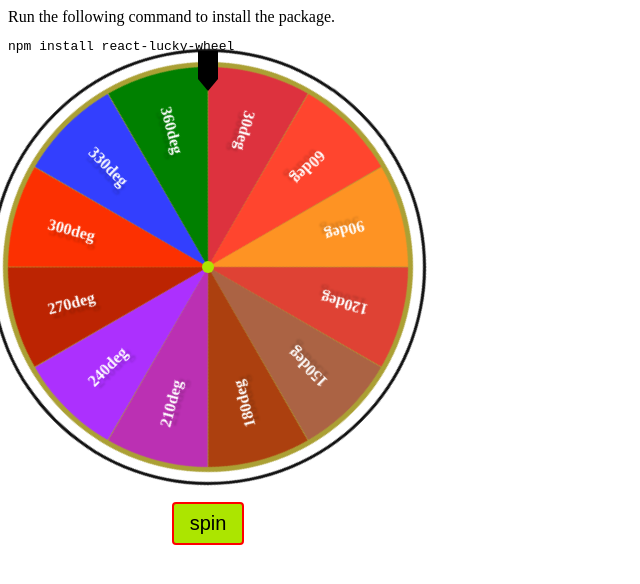
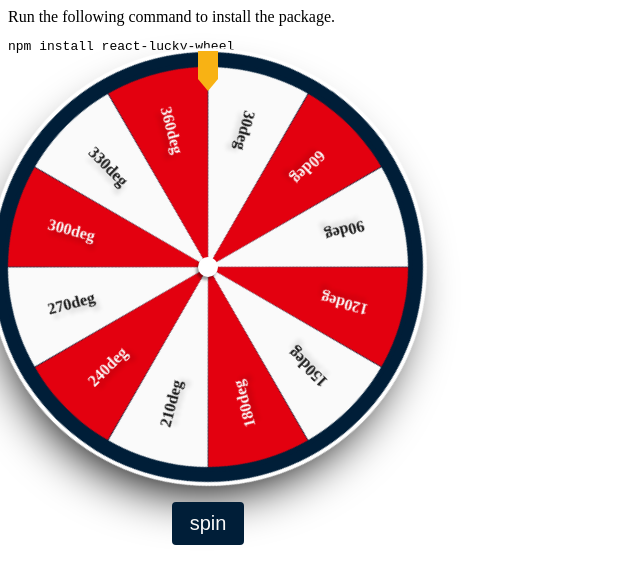
Before and after one commit to Beefy-py/react-lucky-wheel, a React (Create React App) app: page / in a window 1280 px wide. Shown: the top 584 px of the page, without its empty margins (0-640 px from the left). Built offline with nearby package versions, Linux system fonts and the light colour scheme.

Commit message:
feat: :sparkles: style the wheel based on a theme
using theme enums and a utility function to style the wheel

This is not a good approach I see. A better one would be to make a css file with the themes styling in there and classes

```diff
--- a/src/App.tsx
+++ b/src/App.tsx
@@ -1,4 +1,5 @@
 import Wheel from "./components/Wheel";
+import { ThemeEnum } from "./enums/theme.enum";
 
 function App() {
   return (
@@ -9,33 +10,26 @@ function App() {
           <pre>npm install react-lucky-wheel</pre>
           <main className="flex">
             <Wheel
+              theme={ThemeEnum.HeinekenVersionOne}
               maxSpins={4}
               wheel={{
                 width: 400,
                 height: 400,
                 segments: [
-                  { name: "One", image: "", color: "#dd323e" },
-                  { name: "Two", image: "", color: "#ff452e" },
-                  { name: "Three", image: "", color: "#fe9323" },
-                  { name: "Four", image: "", color: "#df4234" },
-                  { name: "Five", image: "", color: "#ab6344" },
-                  { name: "Six", image: "", color: "#ac400f" },
-                  { name: "Seven", image: "", color: "#bb30b3" },
-                  { name: "Eight", image: "", color: "#ac30fe" },
-                  { name: "Nine", image: "", color: "#bc2402" },
-                  { name: "Ten", image: "", color: "#fc3001" },
-                  { name: "Eleven", image: "", color: "#333ffe" },
-                  { name: "Twelve", image: "", color: "green" },
-                  // { name: "13", image: "", color: "red" },
-                  // { name: "14", image: "", color: "pink" },
-                  // { name: "15", image: "", color: "blue" },
-                  // { name: "16", image: "", color: "brown" },
-                  // // { name: "17", image: "", color: "black" },
-                  // { name: "18", image: "", color: "gray" },
-                  // { name: "19", image: "", color: "beige" },
-                  // { name: "20", image: "", color: "purple" },
+                  { name: "One", image: "" }, // color: "#dd323e"
+                  { name: "Two", image: "" }, // color: "#ff452e"
+                  { name: "Three", image: "" }, // color: "#fe9323"
+                  { name: "Four", image: "" }, // color: "#df4234"
+                  { name: "Five", image: "" }, // color: "#ab6344"
+                  { name: "Six", image: "" }, // color: "#ac400f"
+                  { name: "Seven", image: "" }, // color: "#bb30b3"
+                  { name: "Eight", image: "" }, // color: "#ac30fe"
+                  { name: "Nine", image: "" }, //color: "#bc2402"
+                  { name: "Ten", image: "" }, // color: "#fc3001"
+                  { name: "Eleven", image: "" }, // color: "#333ffe"
+                  { name: "Twelve", image: "" }, // color: "green"
                 ],
-                backgroundColor: "#aba034",
+                // backgroundColor: "#aba034",
                 timingFunction: "ease-in-out",
                 rotations: 3,
                 disabled: false,
@@ -44,7 +38,7 @@ function App() {
                 text: "spin",
                 width: 60,
                 height: 60,
-                backgroundColor: "#ace500",
+                // backgroundColor: "#ace500",
                 borderWidth: 4,
                 borderColor: "rgba(0,0,0,0.75)",
                 show: false,
@@ -52,7 +46,7 @@ function App() {
               pin={{
                 width: 20,
                 height: 60,
-                backgroundColor: "black",
+                // backgroundColor: "black",
                 borderWidth: 2,
                 borderColor: "black",
                 show: true,
@@ -60,9 +54,9 @@ function App() {
               spinBtn={{
                 text: "spin",
                 alignButton: "middle",
-                backgroundColor: "#ace500",
+                // backgroundColor: "#ace500",
                 borderWidth: 2,
-                borderColor: "red",
+                // borderColor: "red",
                 size: "lg",
                 buttonTopOffset: "xs",
                 rounded: "sm",
--- a/src/components/SpinButton.tsx
+++ b/src/components/SpinButton.tsx
@@ -1,5 +1,7 @@
 import React from "react";
 import { SpinButtonInterface } from "../interfaces/spinButton.interface";
+import { ThemeEnum } from "../enums/theme.enum";
+import { getButtonTheme } from "../utils/getTheme";
 
 type Props = {
   buttonProps: SpinButtonInterface;
@@ -9,6 +11,7 @@ type Props = {
   hasSpun: boolean;
   isResetting: boolean;
   spinTriggered: boolean;
+  theme: ThemeEnum;
 };
 
 const SpinButton = ({
@@ -19,9 +22,11 @@ const SpinButton = ({
   isResetting,
   spinTriggered,
   resetWheel,
+  theme,
 }: Props) => {
   const {
     text,
+    textColor,
     borderWidth,
     borderColor,
     backgroundColor,
@@ -124,10 +129,14 @@ const SpinButton = ({
           style={{
             fontSize: getBtnSize(size),
             borderRadius: getBtnBorderRadius(rounded),
-            border: `${borderWidth}px solid ${borderColor}`,
+            border: `${borderWidth}px solid ${
+              borderColor || getButtonTheme.spin.borderColor(theme)
+            }`,
             padding: "0.5rem 1rem",
             cursor: "pointer",
-            backgroundColor: backgroundColor,
+            backgroundColor:
+              backgroundColor || getButtonTheme.spin.background(theme),
+            color: textColor || getButtonTheme.spin.textColor(theme),
           }}
           onClick={() => {
             clickHandler();
@@ -142,11 +151,14 @@ const SpinButton = ({
           style={{
             fontSize: getBtnSize(size),
             borderRadius: getBtnBorderRadius(rounded),
-            border: `${borderWidth}px solid ${borderColor}`,
+            border: `${borderWidth}px solid ${
+              borderColor || getButtonTheme.reset.borderColor(theme)
+            }`,
             padding: "0.5rem 1rem",
             cursor: "pointer",
-            backgroundColor: "red",
-            color: "white",
+            backgroundColor:
+              backgroundColor || getButtonTheme.reset.background(theme),
+            color: textColor || getButtonTheme.reset.textColor(theme),
           }}
           onClick={() => {
             resetWheel();
--- a/src/components/Wheel.tsx
+++ b/src/components/Wheel.tsx
@@ -7,6 +7,8 @@ import { WheelInterface } from "../interfaces/wheel.interface";
 import { ExtendedWheelSegmentInterface } from "../interfaces/extendedWheelSegment.interface";
 import { SpinButtonInterface } from "../interfaces/spinButton.interface";
 import SpinButton from "./SpinButton";
+import { ThemeEnum } from "../enums/theme.enum";
+import { getWheelTheme } from "../utils/getTheme";
 
 type Props = {
   wheel: WheelInterface;
@@ -14,6 +16,7 @@ type Props = {
   pin: PinInterface;
   spinBtn: SpinButtonInterface;
   maxSpins: number;
+  theme: ThemeEnum;
 };
 
 const ArrowSpinnerBtn = styled.div<{
@@ -30,19 +33,26 @@ const ArrowSpinnerBtn = styled.div<{
   }
 `;
 
-const Pin = styled.div<{ $pin: PinInterface }>`
+const Pin = styled.div<{ $pinBgColor: string }>`
   &:after {
     content: "";
     position: absolute;
     top: -28px;
     width: 20px;
     height: 40px;
-    background-color: ${(props) => props.$pin.backgroundColor};
+    background-color: ${(props) => props.$pinBgColor};
     clip-path: polygon(0 0, 100% 0, 100% 70%, 50% 100%, 0 70%);
   }
 `;
 
-const Wheel = ({ wheel, arrowSpinnerBtn, pin, spinBtn, maxSpins }: Props) => {
+const Wheel = ({
+  wheel,
+  arrowSpinnerBtn,
+  pin,
+  spinBtn,
+  maxSpins,
+  theme,
+}: Props) => {
   const startingRotation = 45; //base starting position. This is to start in the middle 90deg
   const initialRotationValue = 360 * wheel.rotations + startingRotation;
   const [rotationValue, setRotationValue] =
@@ -188,6 +198,8 @@ const Wheel = ({ wheel, arrowSpinnerBtn, pin, spinBtn, maxSpins }: Props) => {
         display: "flex",
         justifyContent: "center",
         alignItems: "center",
+        borderRadius: "50%",
+        boxShadow: "-6px 25px 50px black",
       }}
     >
       {arrowSpinnerBtn.show ? (
@@ -221,9 +233,11 @@ const Wheel = ({ wheel, arrowSpinnerBtn, pin, spinBtn, maxSpins }: Props) => {
           className="arrowSpinnerBtn"
           style={{
             position: "absolute",
-            width: `${arrowSpinnerBtn.width / 5}px`,
-            height: `${arrowSpinnerBtn.height / 5}px`,
-            background: `${arrowSpinnerBtn.backgroundColor}`,
+            width: `${arrowSpinnerBtn.width / 3}px`,
+            height: `${arrowSpinnerBtn.height / 3}px`,
+            background: `${
+              arrowSpinnerBtn.backgroundColor || getWheelTheme.core(theme)
+            }`,
             borderRadius: "50%",
             zIndex: 10,
             display: "flex",
@@ -231,6 +245,7 @@ const Wheel = ({ wheel, arrowSpinnerBtn, pin, spinBtn, maxSpins }: Props) => {
             alignItems: "center",
             cursor: "pointer",
             userSelect: "none",
+            boxShadow: `-2px 3px 3px rgba(0,0,0,.4)`,
           }}
         ></div>
       )}
@@ -240,13 +255,12 @@ const Wheel = ({ wheel, arrowSpinnerBtn, pin, spinBtn, maxSpins }: Props) => {
           className="pin"
           style={{
             position: "absolute",
-            background: `${pin.backgroundColor}`,
             top: 12,
             zIndex: 10,
             display: "flex",
             justifyContent: "space-evenly",
           }}
-          $pin={pin}
+          $pinBgColor={pin.backgroundColor || getWheelTheme.pin(theme)}
         />
       )}
       <motion.div
@@ -262,16 +276,40 @@ const Wheel = ({ wheel, arrowSpinnerBtn, pin, spinBtn, maxSpins }: Props) => {
           left: 0,
           width: "100%",
           height: "100%",
-          background: wheel.backgroundColor,
+          background: wheel.backgroundColor || getWheelTheme.background(theme),
           borderRadius: "50%",
           overflow: "hidden",
-          boxShadow: `0 0 0 5px ${wheel.backgroundColor}, 0 0 0 15px #fff, 0 0 0 18px #111`,
+          boxShadow: `0 0 0 5px ${
+            wheel.boxShadowColor1 || getWheelTheme.boxShadowColor1(theme)
+          }, 0 0 0 15px ${
+            wheel.boxShadowColor2 || getWheelTheme.boxShadowColor2(theme)
+          }, 0 0 0 19px ${
+            wheel.boxShadowColor3 || getWheelTheme.boxShadowColor3(theme)
+          }`,
           transition: `transform 5s ${wheel.timingFunction}`,
         }}
       >
         {segments.map((segment, index: number) => {
-          const { segmentRotation, clipPathValue, rotation, name, color } =
-            segment;
+          const {
+            segmentRotation,
+            clipPathValue,
+            rotation,
+            name,
+            bgColor,
+            textColor,
+          } = segment;
+
+          const segmentBgColor =
+            bgColor ??
+            (index % 2 === 0
+              ? getWheelTheme.segmentBgColor2(theme)
+              : getWheelTheme.segmentBgColor1(theme));
+
+          const segmentTextColor =
+            textColor ??
+            (index % 2 === 0
+              ? getWheelTheme.segmentTextColor2(theme)
+              : getWheelTheme.segmentTextColor1(theme));
 
           return (
             <div
@@ -280,7 +318,7 @@ const Wheel = ({ wheel, arrowSpinnerBtn, pin, spinBtn, maxSpins }: Props) => {
                 position: "absolute",
                 width: "50%",
                 height: "50%",
-                background: color,
+                background: segmentBgColor,
                 transformOrigin: "bottom right",
                 transform: `rotate(${segmentRotation}deg)`,
                 // Use the calculated clipPathValue for the clipPath
@@ -299,8 +337,8 @@ const Wheel = ({ wheel, arrowSpinnerBtn, pin, spinBtn, maxSpins }: Props) => {
                   transform: `rotate(45deg)`,
                   fontSize: "1em",
                   fontWeight: 700,
-                  color: "white",
-                  textShadow: "3px 5px 2px rgba(0,0,0,0.15)",
+                  color: segmentTextColor,
+                  textShadow: "3px 5px 4px rgba(0,0,0,0.15)",
                 }}
               >
                 {rotation * (index + 1)}deg
@@ -315,6 +353,7 @@ const Wheel = ({ wheel, arrowSpinnerBtn, pin, spinBtn, maxSpins }: Props) => {
         isSpinning={isSpinning}
         isResetting={isResetting}
         hasSpun={hasSpun}
+        theme={theme}
         spinTriggered={spinTriggered}
         resetWheel={() => reset()}
         buttonProps={spinBtn}
--- /dev/null
+++ b/src/enums/theme.enum.ts
@@ -0,0 +1,3 @@
+export enum ThemeEnum {
+  HeinekenVersionOne = "heineken1.0",
+}
--- a/src/interfaces/arrowSpinButton.interface.ts
+++ b/src/interfaces/arrowSpinButton.interface.ts
@@ -2,7 +2,7 @@ export interface ArrowSpinnerButtonInterface {
   text: string;
   width: number;
   height: number;
-  backgroundColor: string;
+  backgroundColor?: string;
   borderWidth: number;
   borderColor: string;
   show?: boolean;
--- a/src/interfaces/spinButton.interface.ts
+++ b/src/interfaces/spinButton.interface.ts
@@ -3,6 +3,7 @@ export interface SpinButtonInterface {
   backgroundColor?: string;
   borderWidth?: number;
   borderColor?: string;
+  textColor?: string;
   alignButton: "left" | "middle" | "right";
   size: "xs" | "sm" | "md" | "lg" | "xl";
   buttonTopOffset: "-xs" | "-sm" | "-md" | "xs" | "sm" | "md" | "lg" | "xl";
--- a/src/interfaces/wheelSegment.interface.ts
+++ b/src/interfaces/wheelSegment.interface.ts
@@ -1,3 +1,6 @@
 export interface WheelSegmentInterface {
-    name: string; image: string; color: string;
+  name: string;
+  image: string;
+  bgColor?: string;
+  textColor?: string;
 }
--- /dev/null
+++ b/src/utils/getTheme.ts
@@ -0,0 +1,168 @@
+import { ThemeEnum } from "../enums/theme.enum";
+
+export const getWheelTheme = {
+  pin: (theme: ThemeEnum) => {
+    switch (theme) {
+      case "heineken1.0":
+        return "#F8B214";
+
+      default:
+        return "black";
+    }
+  },
+
+  core: (theme: ThemeEnum) => {
+    switch (theme) {
+      case "heineken1.0":
+        return "white";
+
+      default:
+        return "black";
+    }
+  },
+
+  background: (theme: ThemeEnum) => {
+    switch (theme) {
+      case "heineken1.0":
+        return "#001E38";
+
+      default:
+        return "white";
+    }
+  },
+
+  boxShadowColor1: (theme: ThemeEnum) => {
+    switch (theme) {
+      case "heineken1.0":
+        return "#001E38";
+
+      default:
+        return "white";
+    }
+  },
+
+  boxShadowColor2: (theme: ThemeEnum) => {
+    switch (theme) {
+      case "heineken1.0":
+        return "#001E38";
+
+      default:
+        return "white";
+    }
+  },
+
+  boxShadowColor3: (theme: ThemeEnum) => {
+    switch (theme) {
+      case "heineken1.0":
+        return "white";
+
+      default:
+        return "white";
+    }
+  },
+
+  segmentBgColor1: (theme: ThemeEnum) => {
+    switch (theme) {
+      case "heineken1.0":
+        return "#E3000F";
+
+      default:
+        return "white";
+    }
+  },
+
+  segmentBgColor2: (theme: ThemeEnum) => {
+    switch (theme) {
+      case "heineken1.0":
+        return "#FAFAFA";
+
+      default:
+        return "black";
+    }
+  },
+
+  segmentTextColor1: (theme: ThemeEnum) => {
+    switch (theme) {
+      case "heineken1.0":
+        return "#FAFAFA";
+
+      default:
+        return "white";
+    }
+  },
+
+  segmentTextColor2: (theme: ThemeEnum) => {
+    switch (theme) {
+      case "heineken1.0":
+        return "#171717";
+
+      default:
+        return "white";
+    }
+  },
+};
+
+export const getButtonTheme = {
+  spin: {
+    background: (theme: ThemeEnum) => {
+      switch (theme) {
+        case "heineken1.0":
+          return "#001E38";
+
+        default:
+          return "white";
+      }
+    },
+
+    borderColor: (theme: ThemeEnum) => {
+      switch (theme) {
+        case "heineken1.0":
+          return "#001E38";
+
+        default:
+          return "white";
+      }
+    },
+
+    textColor: (theme: ThemeEnum) => {
+      switch (theme) {
+        case "heineken1.0":
+          return "#FAFAFA";
+
+        default:
+          return "white";
+      }
+    },
+  },
+  reset: {
+    background: (theme: ThemeEnum) => {
+      switch (theme) {
+        case "heineken1.0":
+          return "#FAFAFA";
+
+        default:
+          return "white";
+      }
+    },
+
+    borderColor: (theme: ThemeEnum) => {
+      switch (theme) {
+        case "heineken1.0":
+          return "#001E38";
+
+        default:
+          return "black";
+      }
+    },
+
+    textColor: (theme: ThemeEnum) => {
+      switch (theme) {
+        case "heineken1.0":
+          return "#001E38";
+
+        default:
+          return "black";
+      }
+    },
+  },
+};
```
Also changed, not shown: src/interfaces/pin.interface.ts (+6 -6 lines), src/interfaces/wheel.interface.ts (+5 -2 lines).
